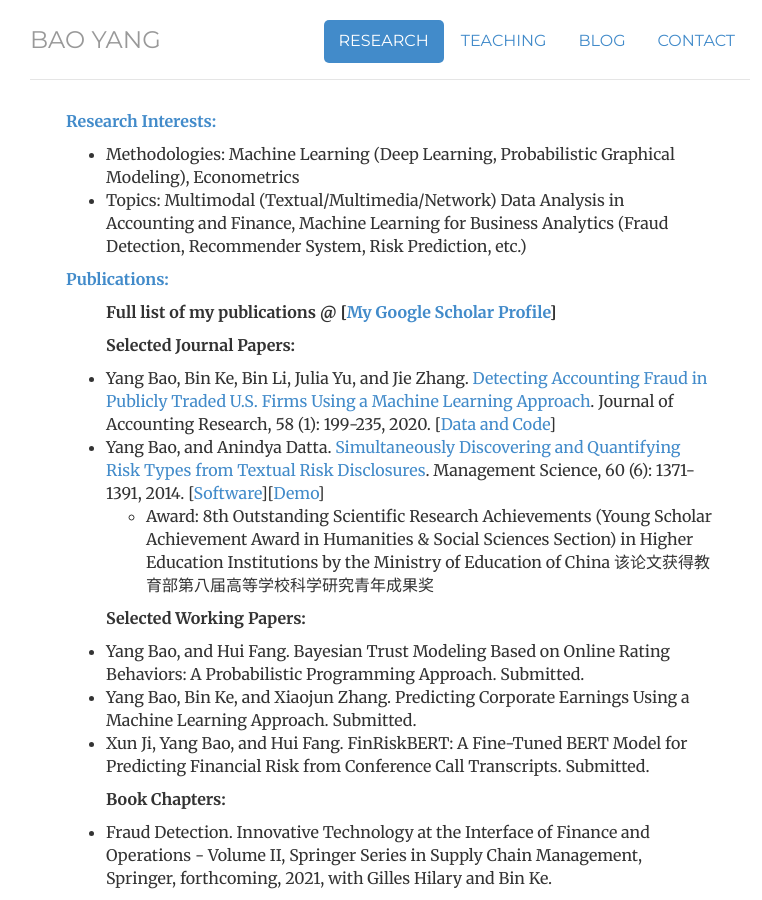
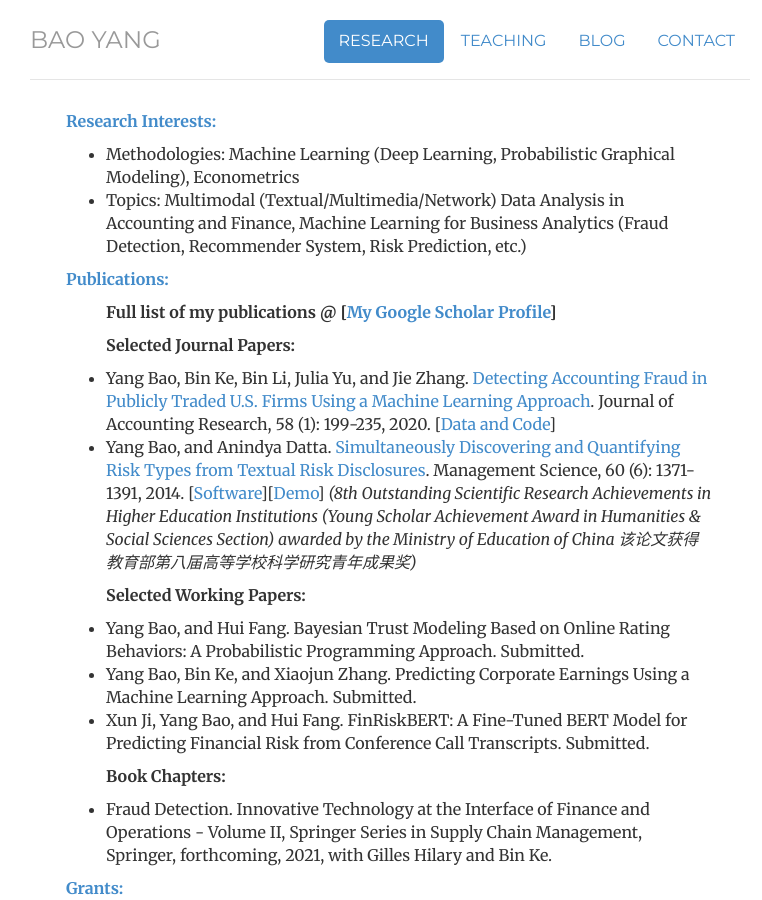
Before and after one commit to popeye007/popeye007.github.io, a Jekyll site: the page built from research/index.html, in a window 1280 px wide and 900 px high. Shown: the whole window, without its empty margins (250-1012 px from the left). Built offline with Jekyll 4.4.1, drawn with Linux system fonts in a browser that asks for light colours; comment, search, counter and statistics services are not loaded.

Commit message:
add award

```diff
--- a/research/index.html
+++ b/research/index.html
@@ -25,10 +25,7 @@ description: Research by Bao Yang.
 			<p><b>Full list of my publications @ [<a href="https://scholar.google.com/citations?user=7EEwatMAAAAJ" target="_blank">My Google Scholar Profile</a>]</b></p>
 			<p><b>Selected Journal Papers:</b></p>
 			<li>Yang Bao, Bin Ke, Bin Li, Julia Yu, and Jie Zhang. <a href="https://onlinelibrary.wiley.com/doi/10.1111/1475-679X.12292">Detecting Accounting Fraud in Publicly Traded U.S. Firms Using a Machine Learning Approach</a>. Journal of Accounting Research, 58 (1): 199-235, 2020. [<a href="https://github.com/JarFraud/FraudDetection">Data and Code</a>]</li>
-			<li>Yang Bao, and Anindya Datta. <a href="http://pubsonline.informs.org/doi/abs/10.1287/mnsc.2014.1930">Simultaneously Discovering and Quantifying Risk Types from Textual Risk Disclosures</a>. Management Science, 60 (6): 1371-1391, 2014. [<a href="https://pubsonline.informs.org/doi/suppl/10.1287/mnsc.2014.1930">Software</a>][<a href="http://yangbao.org/10ksldaviz/">Demo</a>]</li>
-			<ul>
-				<li> Award: 8th Outstanding Scientific Research Achievements (Young Scholar Achievement Award in Humanities & Social Sciences Section) in Higher Education Institutions by the Ministry of Education of China 该论文获得教育部第八届高等学校科学研究青年成果奖</li>
-			</ul>
+			<li>Yang Bao, and Anindya Datta. <a href="http://pubsonline.informs.org/doi/abs/10.1287/mnsc.2014.1930">Simultaneously Discovering and Quantifying Risk Types from Textual Risk Disclosures</a>. Management Science, 60 (6): 1371-1391, 2014. [<a href="https://pubsonline.informs.org/doi/suppl/10.1287/mnsc.2014.1930">Software</a>][<a href="http://yangbao.org/10ksldaviz/">Demo</a>] <I>(8th Outstanding Scientific Research Achievements in Higher Education Institutions (Young Scholar Achievement Award in Humanities & Social Sciences Section) awarded by the Ministry of Education of China 该论文获得教育部第八届高等学校科学研究青年成果奖)</I></li>
 		</ul>
 
 		<ul>
```
